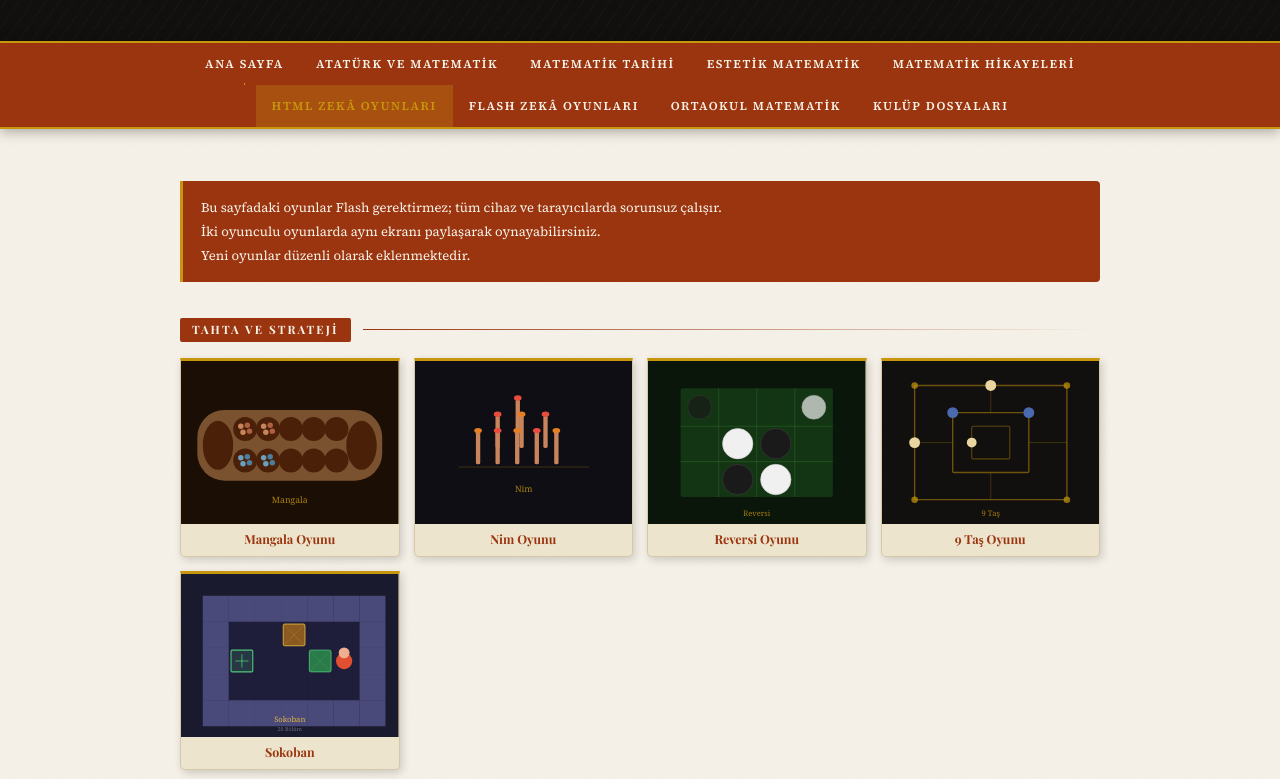
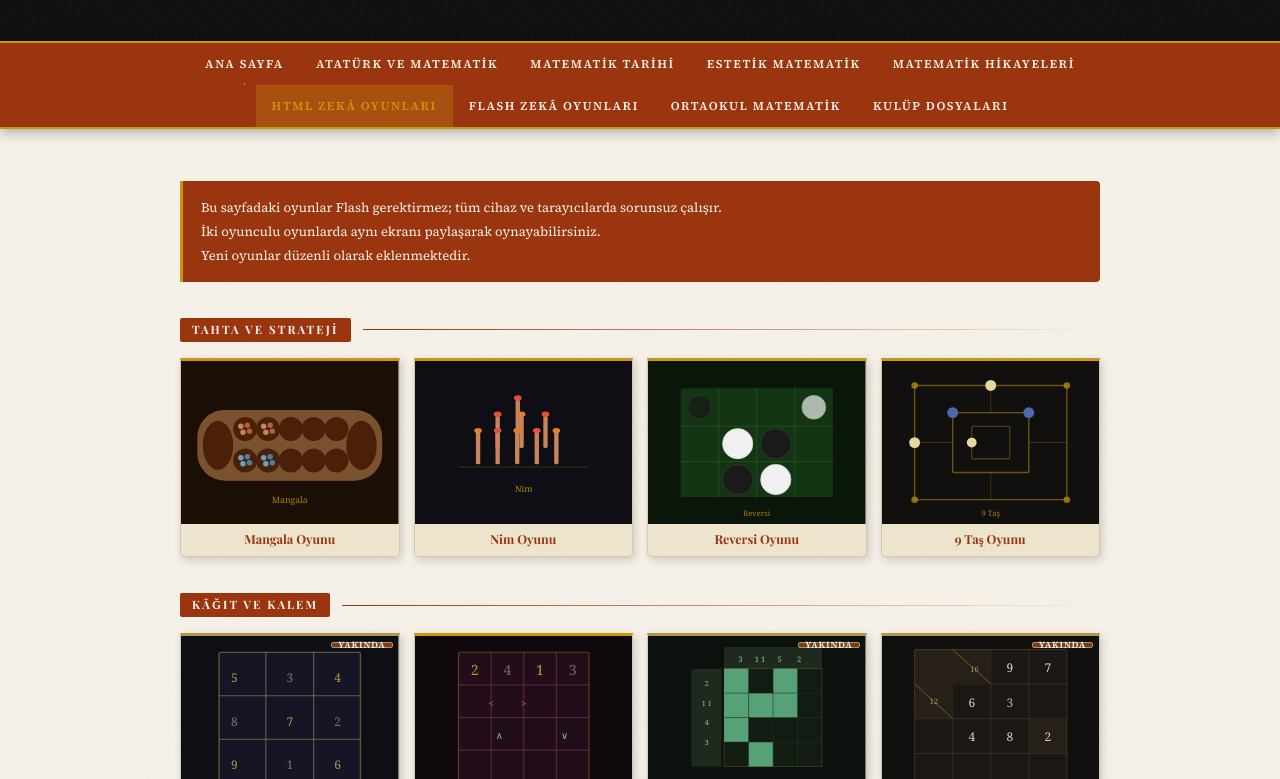
Before and after one commit to tekinhoca/tekinhoca.github.io, a plain HTML site: page html-oyunlar.html in a window 1280 px wide. Shown: the part 173-952 px from the top of the page. Drawn offline with nearby package versions, Linux system fonts and the light colour scheme; a web font is replaced by a local one.

Commit message:
Add files via upload

```diff
--- a/html-oyunlar.html
+++ b/html-oyunlar.html
@@ -349,77 +349,6 @@ main { max-width: 960px; }
       <div class="game-thumb-label">9 Taş Oyunu</div>
     </div>
 
-    <!-- SOKOBAN -->
-    <div class="game-thumb" data-game="sokoban" data-title="Sokoban">
-      <div class="thumb-wrap">
-        <svg viewBox="0 0 400 300" xmlns="http://www.w3.org/2000/svg">
-          <rect width="400" height="300" fill="#1a1a2e"/>
-          <!-- Duvarlar -->
-          <g fill="#4a4a7a">
-            <rect x="40"  y="40"  width="48" height="48"/>
-            <rect x="88"  y="40"  width="48" height="48"/>
-            <rect x="136" y="40"  width="48" height="48"/>
-            <rect x="184" y="40"  width="48" height="48"/>
-            <rect x="232" y="40"  width="48" height="48"/>
-            <rect x="280" y="40"  width="48" height="48"/>
-            <rect x="328" y="40"  width="48" height="48"/>
-            <rect x="40"  y="88"  width="48" height="48"/>
-            <rect x="328" y="88"  width="48" height="48"/>
-            <rect x="40"  y="136" width="48" height="48"/>
-            <rect x="328" y="136" width="48" height="48"/>
-            <rect x="40"  y="184" width="48" height="48"/>
-            <rect x="328" y="184" width="48" height="48"/>
-            <rect x="40"  y="232" width="48" height="48"/>
-            <rect x="88"  y="232" width="48" height="48"/>
-            <rect x="136" y="232" width="48" height="48"/>
-            <rect x="184" y="232" width="48" height="48"/>
-            <rect x="232" y="232" width="48" height="48"/>
-            <rect x="280" y="232" width="48" height="48"/>
-            <rect x="328" y="232" width="48" height="48"/>
-          </g>
-          <!-- Zemin -->
-          <g fill="#1e1e3a">
-            <rect x="88"  y="88"  width="48" height="48"/>
-            <rect x="136" y="88"  width="48" height="48"/>
-            <rect x="184" y="88"  width="48" height="48"/>
-            <rect x="232" y="88"  width="48" height="48"/>
-            <rect x="280" y="88"  width="48" height="48"/>
-            <rect x="88"  y="136" width="48" height="48"/>
-            <rect x="136" y="136" width="48" height="48"/>
-            <rect x="184" y="136" width="48" height="48"/>
-            <rect x="232" y="136" width="48" height="48"/>
-            <rect x="280" y="136" width="48" height="48"/>
-            <rect x="88"  y="184" width="48" height="48"/>
-            <rect x="136" y="184" width="48" height="48"/>
-            <rect x="184" y="184" width="48" height="48"/>
-            <rect x="232" y="184" width="48" height="48"/>
-            <rect x="280" y="184" width="48" height="48"/>
-          </g>
-          <!-- Hedef -->
-          <g stroke="#50c878" stroke-width="2" fill="rgba(80,200,120,0.15)">
-            <rect x="92" y="140" width="40" height="40" rx="2"/>
-          </g>
-          <line x1="100" y1="160" x2="124" y2="160" stroke="#50c878" stroke-width="1.5"/>
-          <line x1="112" y1="148" x2="112" y2="172" stroke="#50c878" stroke-width="1.5"/>
-          <!-- Kutu (hedefte) -->
-          <rect x="236" y="140" width="40" height="40" rx="3" fill="#2a7a4a" stroke="#50c878" stroke-width="1.5"/>
-          <line x1="236" y1="140" x2="276" y2="180" stroke="rgba(80,220,120,0.3)" stroke-width="1"/>
-          <line x1="276" y1="140" x2="236" y2="180" stroke="rgba(80,220,120,0.3)" stroke-width="1"/>
-          <!-- Kutu (normal) -->
-          <rect x="188" y="92" width="40" height="40" rx="3" fill="#8a5a20" stroke="#f0c040" stroke-width="1.5"/>
-          <line x1="188" y1="92" x2="228" y2="132" stroke="rgba(240,192,64,0.3)" stroke-width="1"/>
-          <line x1="228" y1="92" x2="188" y2="132" stroke="rgba(240,192,64,0.3)" stroke-width="1"/>
-          <!-- Oyuncu -->
-          <circle cx="300" cy="160" r="15" fill="#e05030"/>
-          <circle cx="300" cy="145" r="10" fill="#f0b090"/>
-          <!-- Etiket -->
-          <text x="200" y="272" text-anchor="middle" font-size="14" fill="#f0c040" font-family="Georgia,serif" opacity=".9">Sokoban</text>
-          <text x="200" y="288" text-anchor="middle" font-size="10" fill="rgba(255,255,255,0.35)" font-family="Georgia,serif">20 Bölüm</text>
-        </svg>
-      </div>
-      <div class="game-thumb-label">Sokoban</div>
-    </div>
-
   </div>
 
   <!-- ── KÂĞIT VE KALEM ── -->
@@ -467,13 +396,12 @@ main { max-width: 960px; }
     </div>
 
     <!-- FUTOŞİKİ -->
-    <div class="game-thumb coming-soon">
+    <div class="game-thumb" data-game="futoshiki" data-title="Futoshiki">
       <div class="thumb-wrap">
         <svg viewBox="0 0 400 300" xmlns="http://www.w3.org/2000/svg">
           <rect width="400" height="300" fill="#100a0e"/>
           <g transform="translate(80,30)">
             <rect width="240" height="240" rx="3" fill="#2a1020" opacity=".7"/>
-            <!-- 4x4 ızgara -->
             <line x1="60" y1="0" x2="60" y2="240" stroke="#6a3050" stroke-width="1.5"/>
             <line x1="120" y1="0" x2="120" y2="240" stroke="#6a3050" stroke-width="1.5"/>
             <line x1="180" y1="0" x2="180" y2="240" stroke="#6a3050" stroke-width="1.5"/>
@@ -481,12 +409,10 @@ main { max-width: 960px; }
             <line x1="0" y1="120" x2="240" y2="120" stroke="#6a3050" stroke-width="1.5"/>
             <line x1="0" y1="180" x2="240" y2="180" stroke="#6a3050" stroke-width="1.5"/>
             <rect width="240" height="240" rx="3" fill="none" stroke="#c8960c" stroke-width="2" opacity=".4"/>
-            <!-- Sayılar -->
             <text x="30" y="42" text-anchor="middle" font-size="26" fill="#c8960c" font-family="Georgia,serif">2</text>
             <text x="90" y="42" text-anchor="middle" font-size="26" fill="#e8d5a0" font-family="Georgia,serif" opacity=".45">4</text>
             <text x="150" y="42" text-anchor="middle" font-size="26" fill="#c8960c" font-family="Georgia,serif">1</text>
             <text x="210" y="42" text-anchor="middle" font-size="26" fill="#e8d5a0" font-family="Georgia,serif" opacity=".45">3</text>
-            <!-- Eşitsizlik işaretleri -->
             <text x="60" y="100" text-anchor="middle" font-size="18" fill="#eb5757" font-family="Georgia,serif">&lt;</text>
             <text x="120" y="100" text-anchor="middle" font-size="18" fill="#eb5757" font-family="Georgia,serif">&gt;</text>
             <text x="75" y="160" text-anchor="middle" font-size="18" fill="#6fcf97" font-family="Georgia,serif">∧</text>
@@ -494,7 +420,6 @@ main { max-width: 960px; }
           </g>
           <text x="200" y="285" text-anchor="middle" font-size="14" fill="#c8960c" font-family="Georgia,serif" opacity=".8">Futoshiki</text>
         </svg>
-        <span class="badge-soon">Yakında</span>
       </div>
       <div class="game-thumb-label">Futoshiki</div>
     </div>
@@ -770,7 +695,8 @@ main { max-width: 960px; }
     'nim':       'html-oyunlar/nim.html',
     'reversi':   'html-oyunlar/reversi.html',
     'dokuz-tas': 'html-oyunlar/dokuz-tas.html',
-    'sokoban':   'html-oyunlar/sokoban.html'
+    'sokoban':   'html-oyunlar/sokoban.html',
+    'futoshiki': 'html-oyunlar/futoshiki.html'
   };
 
   const modal         = document.getElementById('gameModal');
```
